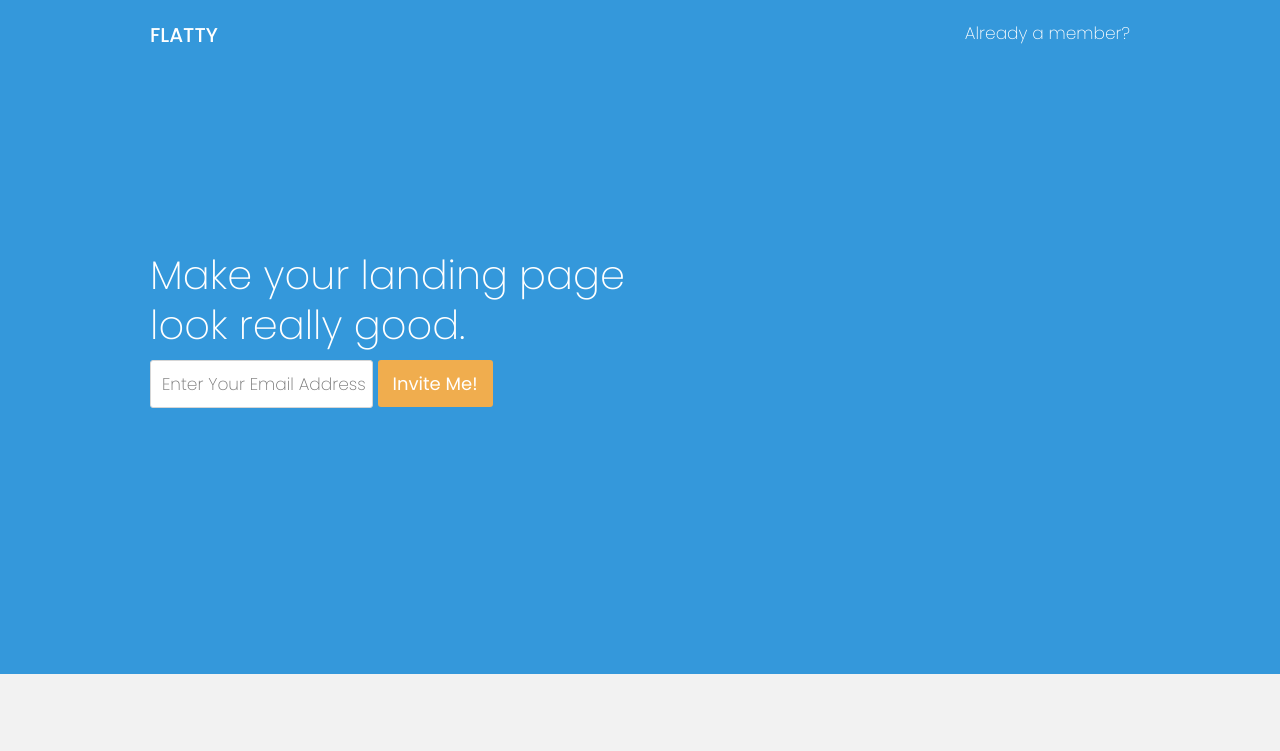
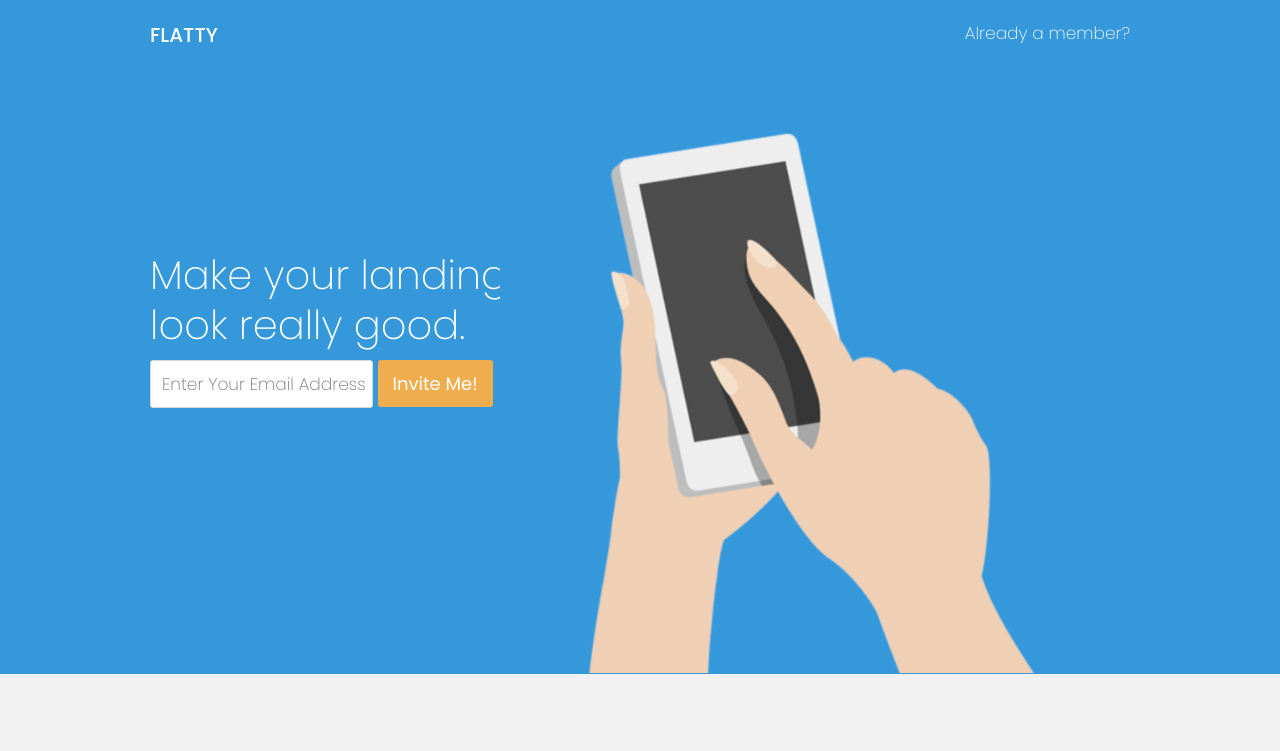
Before and after one commit to tarun-codes793/symb-assessment, a plain HTML site: page index.html in a window 1280 px wide. Shown: the top 751 px of the page. Drawn offline with Linux system fonts and the light colour scheme; the site is published under a folder, as on GitHub Pages, so addresses that start at the root find nothing.

Commit message:
hero image address correction

```diff
--- a/index.html
+++ b/index.html
@@ -36,7 +36,7 @@
                 </form>
             </div>
         </div>
-        <img class="hero-image" src="/images/herosection-img.png" alt="">
+        <img class="hero-image" src="images/herosection-img.png" alt="">
 
     </div>
 
```
